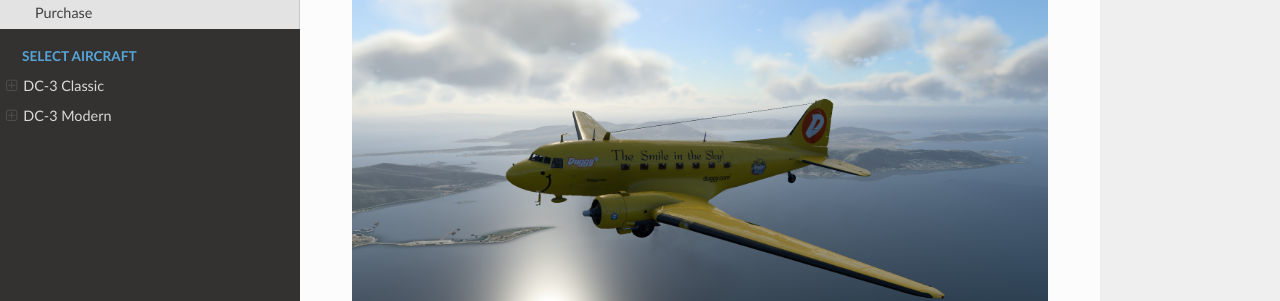
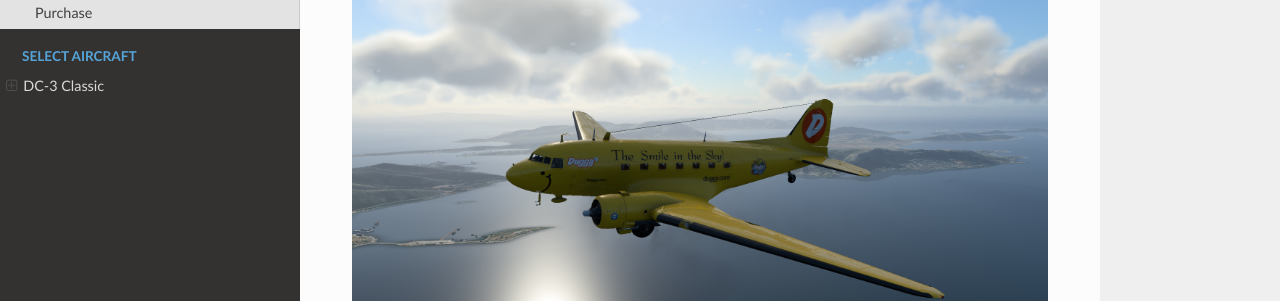
Before and after one commit to airfightergr/les_dc3_docs, an MkDocs documentation site: the page built from docs/index.md, in a window 1280 px wide. Shown: the part 305-606 px from the top of the page. Built offline with MkDocs 1.6.1, drawn with Linux system fonts in a browser that asks for light colours; nearby versions of some CDN libraries.

Commit message:
Removed the modern acf section

```diff
--- a/mkdocs.yml
+++ b/mkdocs.yml
@@ -9,7 +9,6 @@ nav:
         - Overview: docs/classic/classic.md
         - Overhead: docs/classic/overhead.md
         - Radios: docs/classic/radios.md
-    - DC-3 Modern:
-        - Overview: docs/modern/modern.md
+
 
 theme: readthedocs
```
Also changed, not shown: site/404.html, site/docs/classic/classic/index.html, site/docs/classic/left_overhead.jpg (added), site/docs/classic/overhead/index.html (added), site/docs/classic/radios/index.html, site/docs/classic/right_overhead.jpg (added), site/docs/modern/modern/index.html, site/index.html, site/search.html, site/search/search_index.json, site/sitemap.xml, 1 other file.
